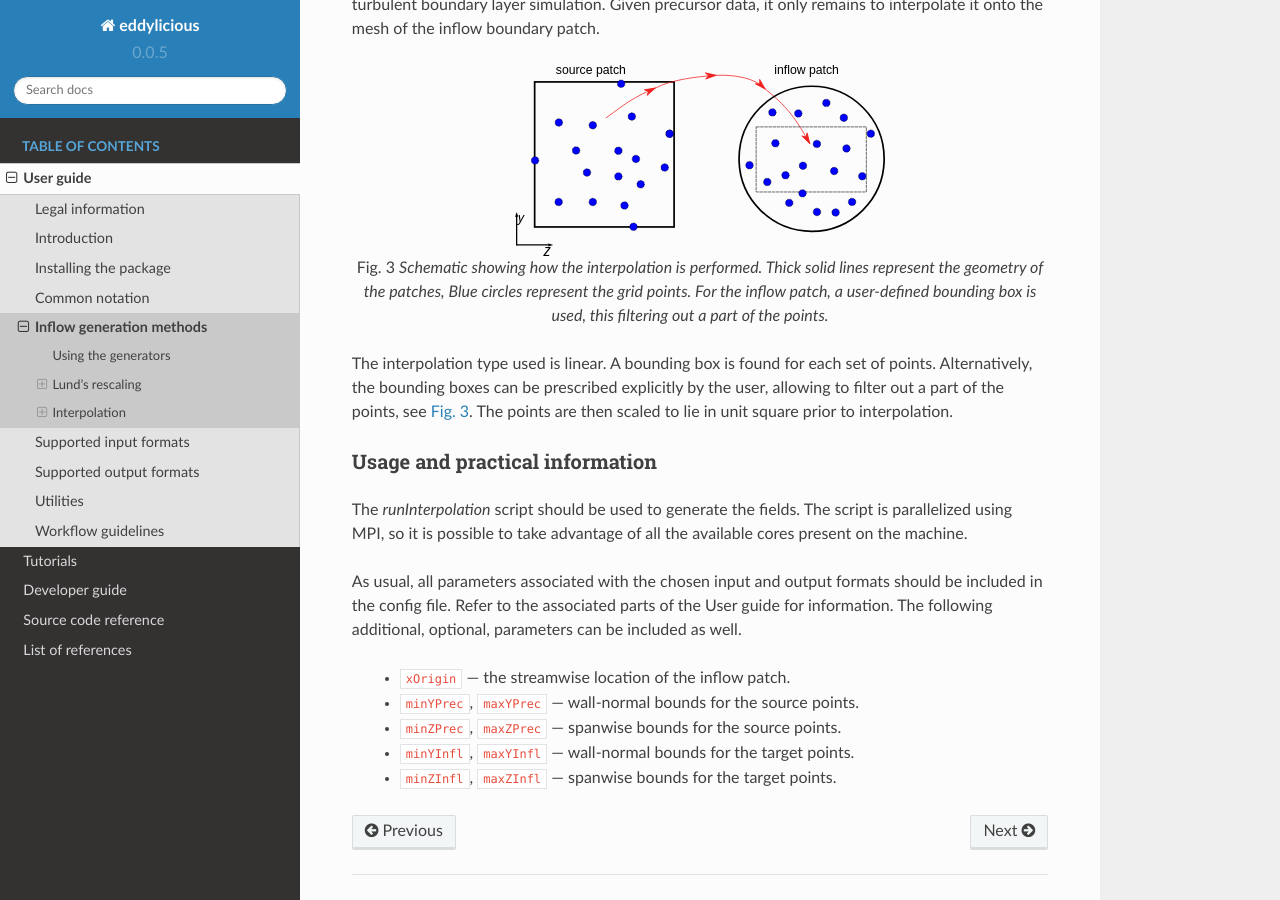
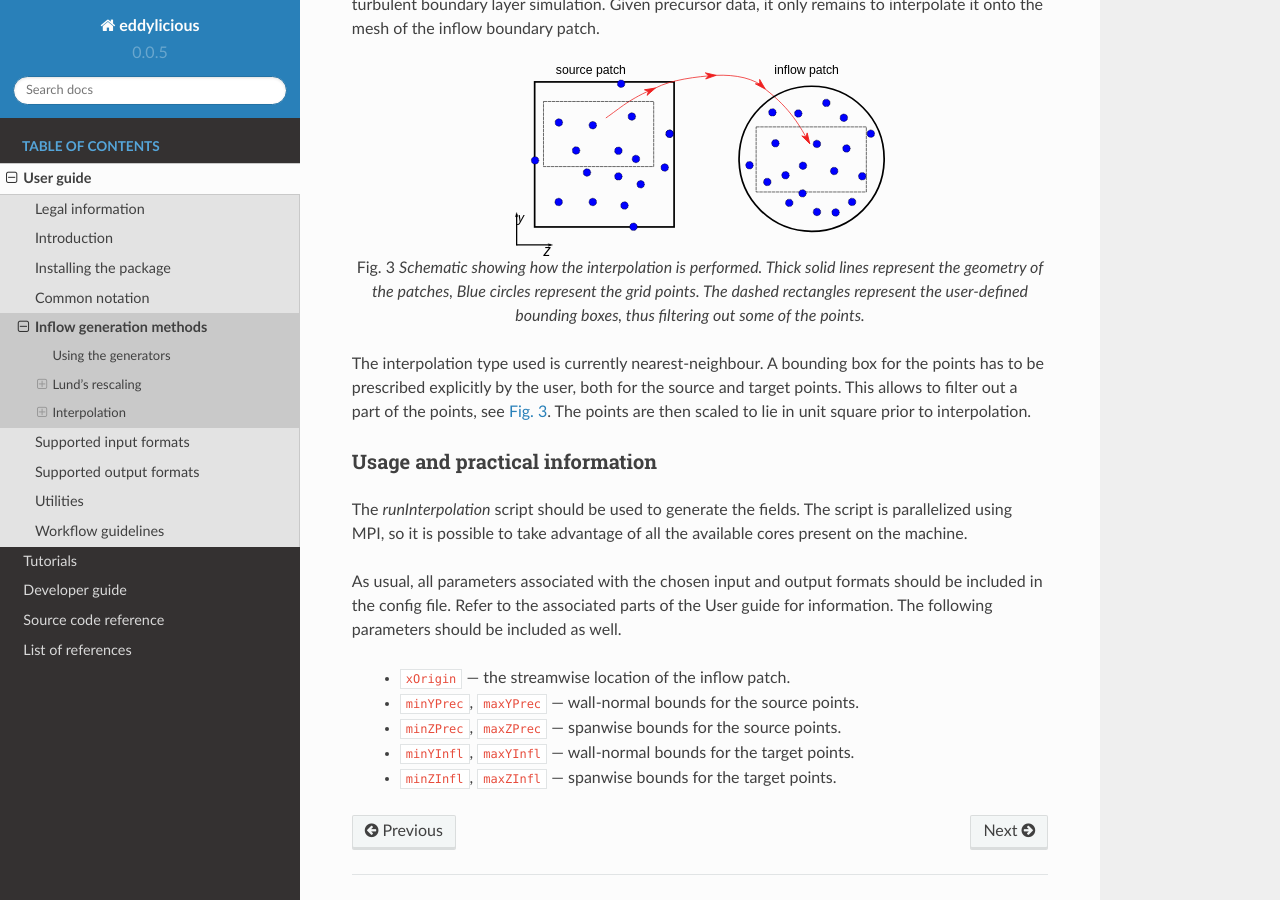
Before and after one commit to timofeymukha/eddylicious, a Sphinx documentation site: the page built from docs/user_guide/generation_methods.rst, in a window 1280 px wide and 900 px high, scrolled down 4919 px. Built offline with Sphinx 7.4.7 and the Read the Docs theme 2.0.0, drawn with Linux system fonts in a browser that asks for light colours; cross-references to code outside the pages are shown as plain code.

Commit message:
Updating docs for interpolation

```diff
--- a/docs/user_guide/generation_methods.rst
+++ b/docs/user_guide/generation_methods.rst
@@ -300,13 +300,13 @@ inflow boundary patch.
    Schematic showing how the interpolation is performed.
    Thick solid lines represent the geometry of the patches,
    Blue circles represent the grid points.
-   For the inflow patch, a user-defined bounding box is used, this filtering
-   out a part of the points.
+   The dashed rectangles represent the user-defined bounding boxes,
+   thus filtering out some of the points.
 
-The interpolation type used is linear.
-A bounding box is found for each set of points.
-Alternatively, the bounding boxes can be prescribed explicitly by the user,
-allowing to filter out a part of the points, see
+The interpolation type used is currently nearest-neighbour.
+A bounding box for the points has to be prescribed explicitly by the user,
+both for the source and target points.
+This allows to filter out a part of the points, see
 :numref:`fig-interpolation`.
 The points are then scaled to lie in unit square prior to interpolation.
 
@@ -320,7 +320,7 @@ all the available cores present on the machine.
 As usual, all parameters associated with the chosen input and output formats
 should be included in the config file.
 Refer to the associated parts of the User guide for information.
-The following additional, optional, parameters can be included as well.
+The following parameters should be included as well.
 
 
    * ``xOrigin`` --- the streamwise location of the inflow patch.
```
Also changed, not shown: docs/figures/interpolation.svg, 1 other file.
